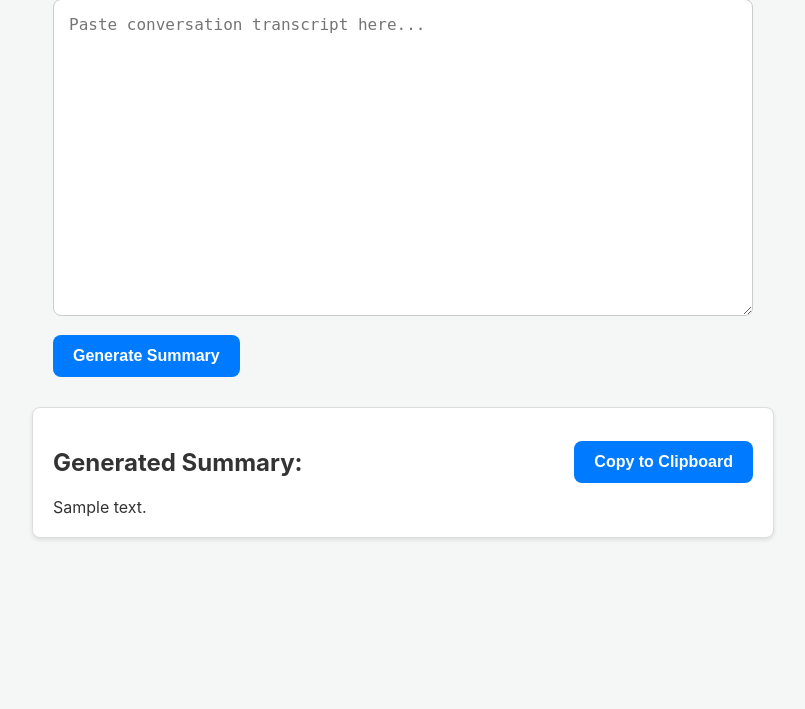
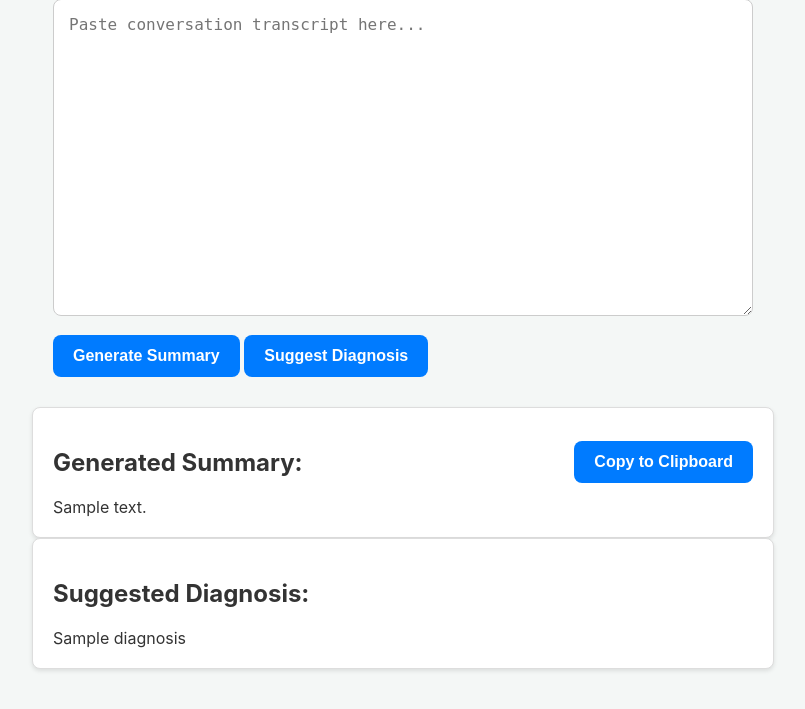
Before and after one commit to dh11211/health-summary-hackathon, a Flask app: template templates/index.html in a window 1280 px wide. Shown: the part 123-832 px from the top of the page, without its empty margins (237-1042 px from the left). Before the commit the page ends 663 px from the top, so only its background shows below. Run offline with Flask 3, Linux system fonts and the light colour scheme; the template is opened without the code that fills it: most values are stand-ins (such as "Sample title", 1, 10 or a date in 2020).

Commit message:
Feat: Add AI diagnostic suggestion feature

```diff
--- a/app.py
+++ b/app.py
@@ -15,18 +15,20 @@ client = OpenAI(
 @app.route('/', methods=['GET', 'POST'])
 def index():
     summary = ""
+    diagnosis = ""
     if request.method == 'POST':
-        # Get the transcript from the website's text box
-        transcript = request.form['transcript']
+        transcript = request.form.get('transcript', '') # Get transcript, default to empty string
+        action = request.form.get('action') # Get which button was clicked
 
-        # If the user submitted something, ask the AI
         if transcript:
-            summary = generate_summary(transcript)
+            if action == 'summarize':
+                summary = generate_summary(transcript)
+            elif action == 'diagnose':
+                diagnosis = generate_diagnosis(transcript)
 
-    # Show the main webpage and pass the summary to it
-    return render_template('index.html', summary=summary)
+    return render_template('index.html', summary=summary, diagnosis=diagnosis)
 
-# --- Block 3: The AI Logic (Moved into a function) ---
+# --- Block 3: The AI Logic for Summary ---
 def generate_summary(conversation_transcript):
     system_prompt = "You are an expert medical assistant. Your task is to summarize the following doctor-patient consultation transcript into a structured SOAP note. Format it clearly under the headings: Subjective, Objective, Assessment, and Plan."
 
@@ -42,7 +44,29 @@ def generate_summary(conversation_transcript):
         ai_response = chat_completion.choices[0].message.content
         return mistune.html(ai_response)
     except Exception as e:
-        # If there is an error, show it
+        return f"An error occurred: {e}"
+
+# --- Block 4: The AI Logic for Diagnosis ---
+def generate_diagnosis(conversation_transcript):
+    system_prompt = """
+    You are an expert medical diagnostic assistant AI. Your task is to analyze the following doctor-patient consultation transcript.
+    Based ONLY on the information provided in the transcript, provide a list of possible differential diagnoses, starting with the most likely one.
+    For each diagnosis, provide a brief rationale citing evidence from the text.
+    IMPORTANT: You must include a disclaimer at the end that this is an AI-generated suggestion for informational purposes only and is not a substitute for a professional medical opinion.
+    """
+
+    print("Asking the AI to suggest a diagnosis...")
+    try:
+        chat_completion = client.chat.completions.create(
+            messages=[
+                {"role": "system", "content": system_prompt},
+                {"role": "user", "content": conversation_transcript}
+            ],
+            model="gpt-4o",
+        )
+        diagnosis_response = chat_completion.choices[0].message.content
+        return mistune.html(diagnosis_response)
+    except Exception as e:
         return f"An error occurred: {e}"
 
 # --- This makes the web server run when you execute the script ---
--- a/templates/index.html
+++ b/templates/index.html
@@ -10,7 +10,8 @@
     <form method="post">
         <textarea name="transcript" rows="15" cols="80" placeholder="Paste conversation transcript here..."></textarea>
         <br>
-        <button type="submit">Generate Summary</button>
+        <button type="submit" name="action" value="summarize">Generate Summary</button>
+        <button type="submit" name="action" value="diagnose">Suggest Diagnosis</button>
     </form>
     {% if summary %}
     <div class="summary-container">
@@ -19,6 +20,12 @@
             <button onclick="copySummary()">Copy to Clipboard</button>
         </div>
         <div id="summaryContent">{{ summary | safe }}</div>
+    </div>
+    {% endif %}
+    {% if diagnosis %}
+    <div class="summary-container">
+        <h2>Suggested Diagnosis:</h2>
+        <div>{{ diagnosis | safe }}</div>
     </div>
     {% endif %}
 <script>
```
